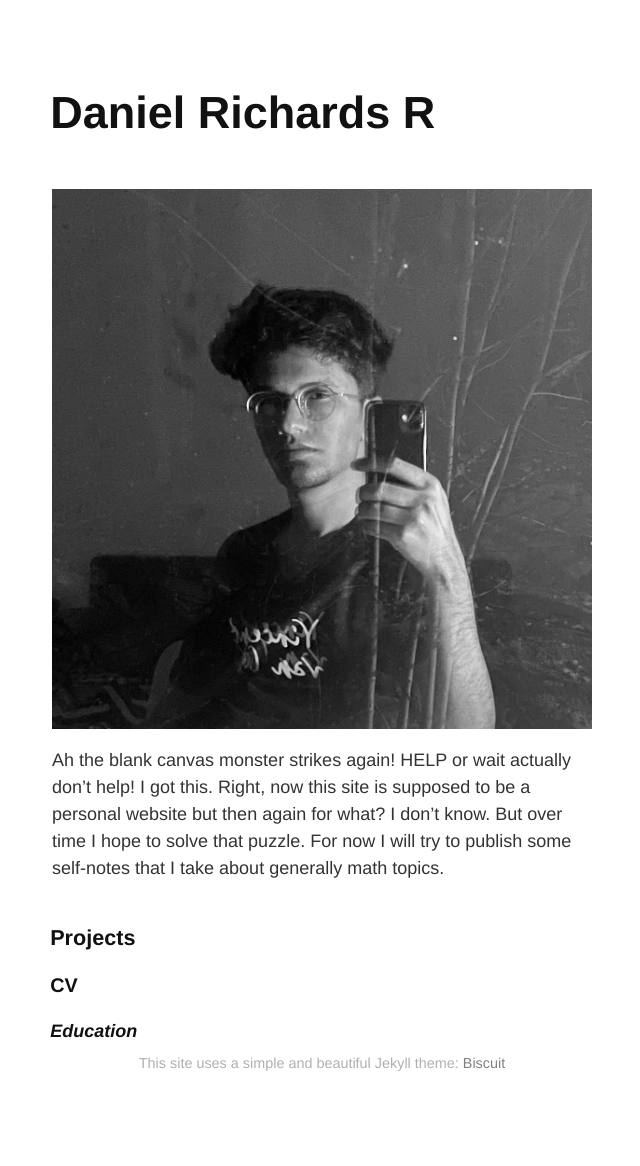
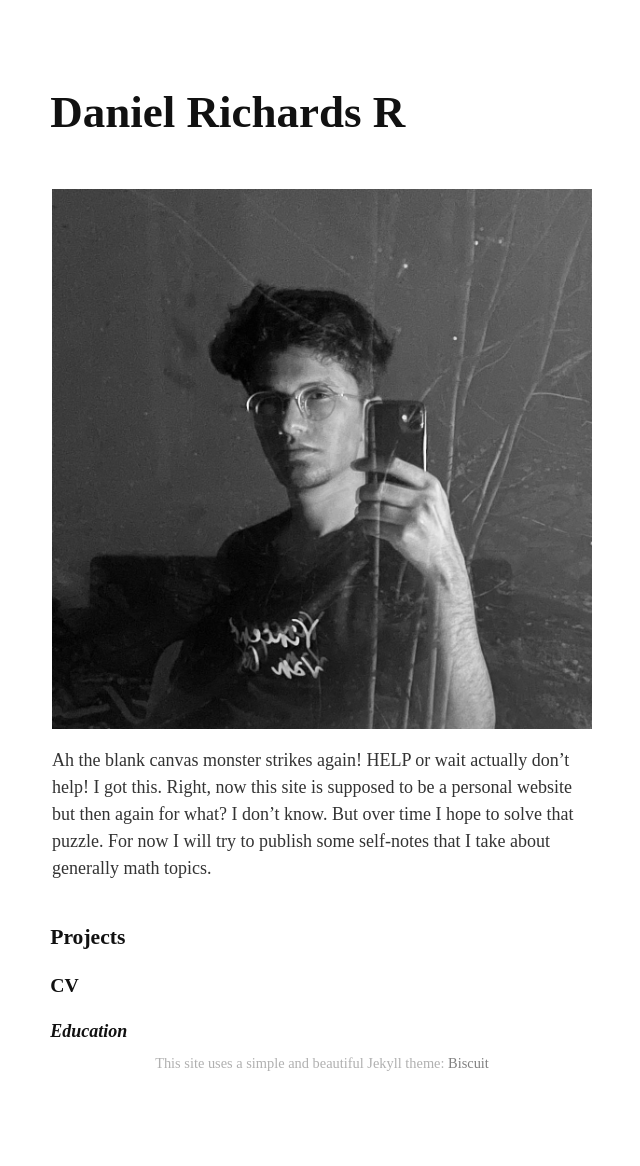
Before and after one commit to dannyrichy/dannyrichy.github.io, a Jekyll site: the page built from docs/index.md, in a window 1280 px wide. Shown: the whole page, without its empty margins (318-958 px from the left). Built offline with Jekyll 4.4.1, drawn with Linux system fonts in a browser that asks for light colours; some web fonts are replaced; our own code applies the rules of GitHub Pages for plain Markdown files.

Commit message:
changed font

```diff
--- a/docs/_sass/_biscuit.scss
+++ b/docs/_sass/_biscuit.scss
@@ -1,6 +1,8 @@
+/* Import the DM Serif Text font */
+@import url('https://fonts.googleapis.com/css2?family=DM+Serif+Text&display=swap');
 
 html {
-  font: 15px/1.5 "Helvetica Neue", Helvetica, Arial, sans-serif;
+  font: 15px/1.5 "DM Serif Text", serif;
   -webkit-font-smoothing: antialiased;
 }
 
@@ -45,7 +47,7 @@ small {
 }
 
 h1, h2, h3, h4, h5, h6 {
-  font-family: "Helvetica Neue", Helvetica, Arial, sans-serif;
+  font-family: "DM Serif Text", serif;
   -webkit-font-smoothing: antialiased;
   margin: 0 0 0.5rem -0.1rem /* align left edge */;
   line-height: 1;
```
